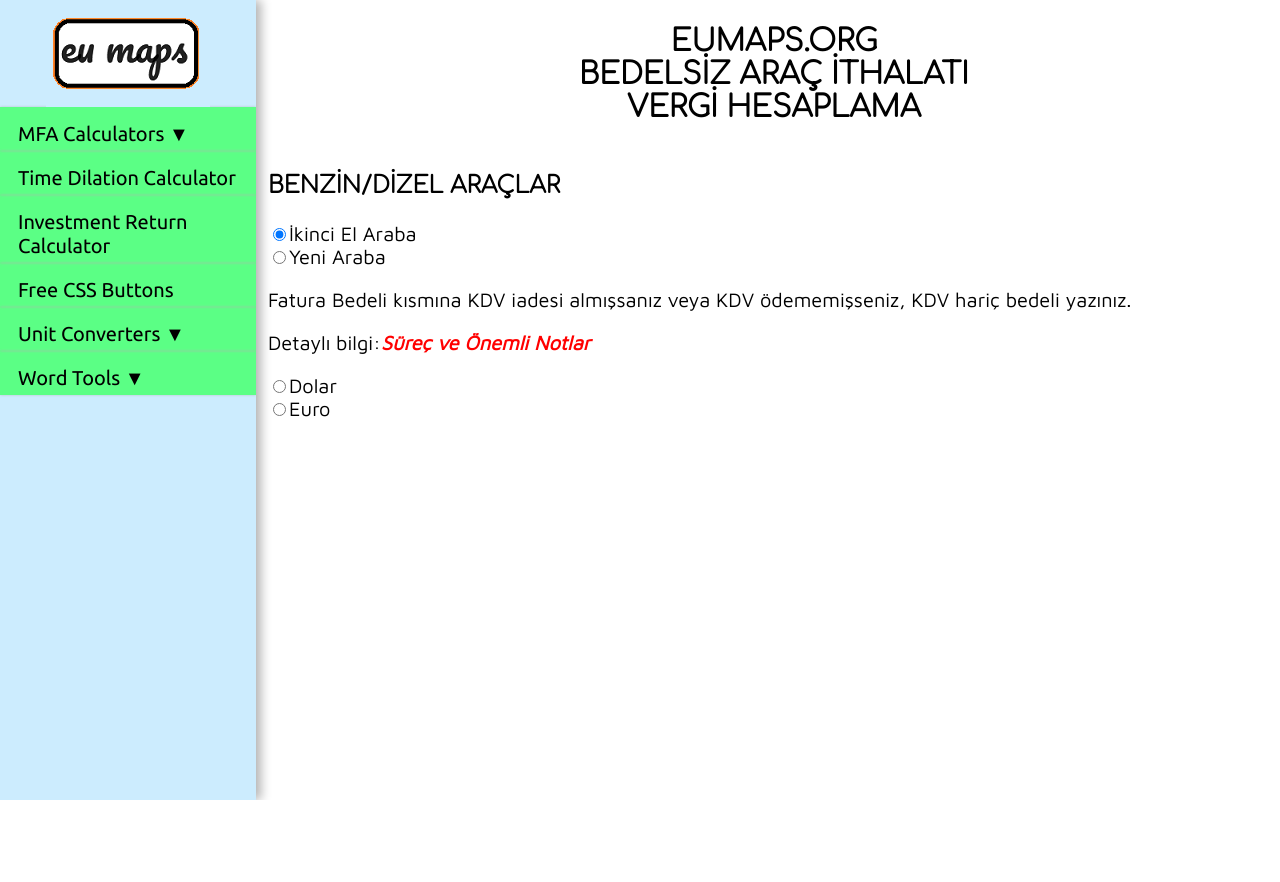
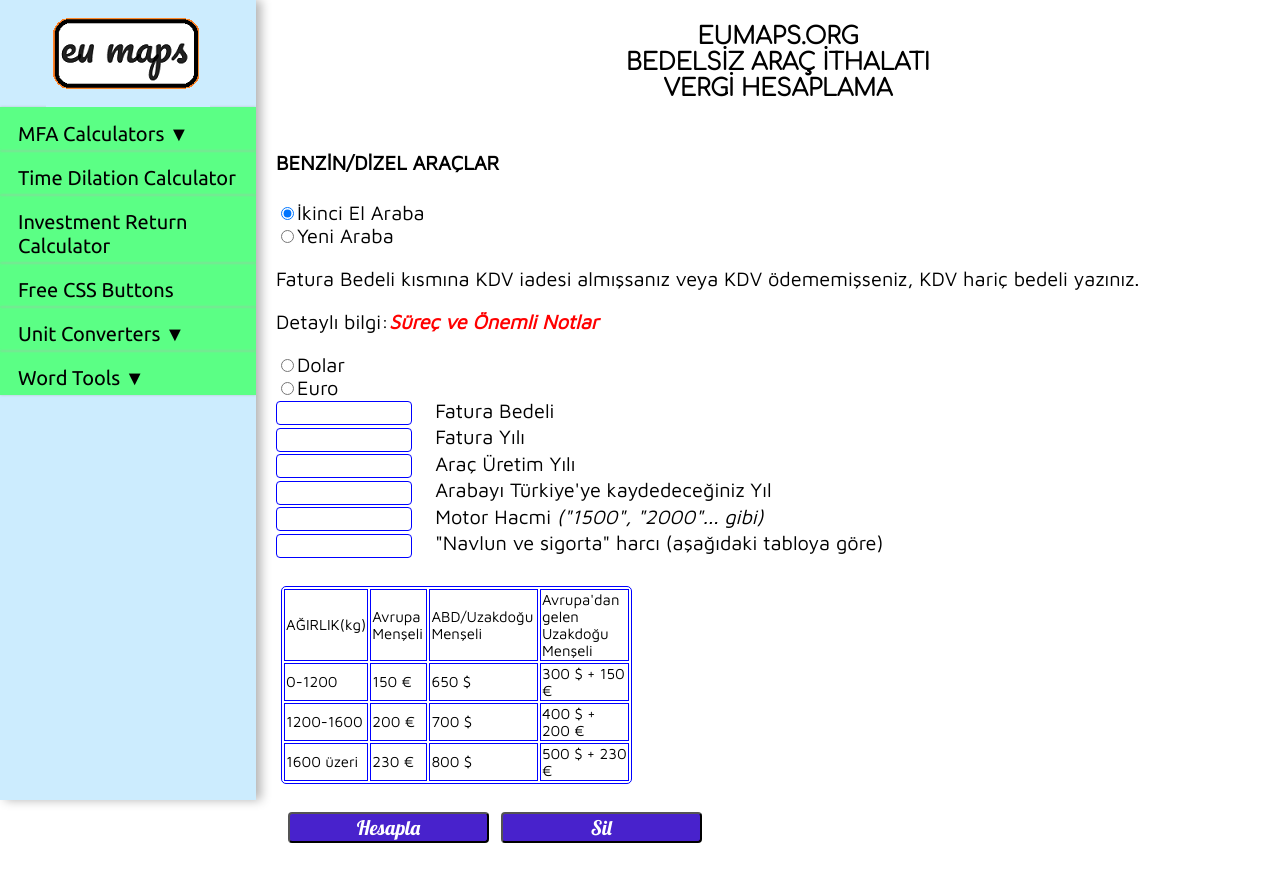
Before and after one commit to abdulhakim-altunkaya/eumaps, a React (Create React App) app in the folder client/: page /benzin-dizel-arac-gumruk-vergi-hesaplama in a window 1280 px wide. Both pictures are taken after a click on the radio button "İkinci El Araba". Shown: the top 882 px of the page. Before the commit the page ends 800 px from the top, so only its background shows below. Built offline with nearby package versions, Linux system fonts and the light colour scheme; the HTML template or start-up script is replaced by a standard one; a web font is replaced by a local one.

Commit message:
update to the customs calculation component

```diff
--- a/client/src/components/subcomponents/CustomsGasoline.js
+++ b/client/src/components/subcomponents/CustomsGasoline.js
@@ -7,24 +7,48 @@ function CustomsGasoline() {
 
   // State to track which radio button is selected
   const [selectedForm, setSelectedForm] = useState(null);
-  const [currencyRadio, setCurrencyRadio] = useState(null);
+  const [currency, setCurrency] = useState(null);
+  const [resultArea, setResultArea] = useState("");
+
+  const exchangeDollar = 34.04;
+  const exchangeEuro = 37.87;
 
   // Handle radio button changes
   const handleRadioChange = (e) => {
     setSelectedForm(e.target.value);
   };
   const handleRadioCurrency = (e) => {
-    setCurrencyRadio(e.target.value);
+    if(e.target.value === "euroRadio") {
+      setCurrency(exchangeEuro);
+    } else {
+      setCurrency(exchangeDollar);
+    }
+  }
+
+  const calculateTax = (e) => {
+    e.preventDefault(); // prevent form from refreshing page
+    const formData = new FormData(e.target);
+    const invoiceAmount2 = formData.get('invoiceAmount');
+    const invoiceYear2 = formData.get('invoiceYear');
+    const productionYear2 = formData.get('productionYear');
+    const customsRegYear2 = formData.get('customsRegYear');
+    const engineCapacity2 = formData.get('engineCapacity');
+    const navlunAmount2 = formData.get('navlunAmount');
+    setResultArea(currency*2);
+  }
+
+  const clearCarForm = () => {
+
   }
 
   return (
     <div className='customsMainArea'>
       <div className='customsMainPageTitlesArea'>
-        <h2>EUMAPS.ORG<br />
+        <h3>EUMAPS.ORG<br />
         BEDELSİZ ARAÇ İTHALATI<br />
-        VERGİ HESAPLAMA</h2>
+        VERGİ HESAPLAMA</h3>
       </div>
-      <h3>BENZİN/DİZEL ARAÇLAR</h3>
+      <h4>BENZİN/DİZEL ARAÇLAR</h4>
       <div>
         {/* Radio buttons */}
         <div>
@@ -47,32 +71,82 @@ function CustomsGasoline() {
           <label htmlFor="newCarsRadio">Yeni Araba</label>
         </div>
           {/* Conditionally render the forms based on the selected radio button */}
-          {selectedForm === 'usedCarsRadio' && (
+          {(selectedForm === 'newCarsRadio' || selectedForm === 'usedCarsRadio')  && (
             <div>
               <p>Fatura Bedeli kısmına KDV iadesi almışsanız veya KDV ödememişseniz, KDV hariç bedeli yazınız.</p>
               <p>Detaylı bilgi:
                 <span className="notesSpan" onClick={()=> navigate("/bedelsiz-arac-ithalati-onemli-notlar")}>Süreç ve
                 Önemli Notlar</span></p>
-              <form>
-                <input type="radio" id="dollarRadio" name="formSelectorCurrency" value="dollarRadio" onChange={handleRadioCurrency}/>
+              <form onSubmit={calculateTax}>
+                <input type="radio" id="dollarRadio" name="formSelectorCurrency" value="dollarRadio" onChange={handleRadioCurrency}
+                required />
                 <label htmlFor="dollarRadio">Dolar</label> <br/>
-                <input type="radio" id="euroRadio" name="formSelectorCurrency" value="euroRadio" onChange={handleRadioCurrency}/>
-                <label htmlFor="euroRadio">Euro</label>
+                <input type="radio" id="euroRadio" name="formSelectorCurrency" value="euroRadio" onChange={handleRadioCurrency}
+                required />
+                <label htmlFor="euroRadio">Euro</label> <br/>
+
+                <input className='input2' type='number' name='invoiceAmount' id='invoiceAmount'
+                  aria-label='Faturada gözüken meblağı küsürat olmadan giriniz.' min="1" max="100000000" required/> &nbsp; &nbsp;
+                <label htmlFor='invoiceAmount'>Fatura Bedeli</label> <br/>
+
+                <input className='input2' type='number' name='invoiceYear' id='invoiceYear'
+                  aria-label='Fatura yılını 4 rakam olarak giriniz.' min="2000" max="2050" required /> &nbsp; &nbsp;
+                <label htmlFor='invoiceYear'>Fatura Yılı</label> <br/>
+
+                <input className='input2' type='number' name='productionYear' id='productionYear'
+                  aria-label='Araç üretim yılını 4 rakam olarak giriniz.' min="2000" max="2050" required /> &nbsp; &nbsp;
+                <label htmlFor='productionYear'>Araç Üretim Yılı</label> <br/>
+
+                <input className='input2' type='number' name='customsRegYear' id='customsRegYear'
+                  aria-label='Arabayı Türkiyeye kaydedeceğiniz yılı 4 rakam olarak giriniz' min="2000" max="2050" required/> &nbsp; &nbsp;
+                <label htmlFor='customsRegYear'>Arabayı Türkiye'ye kaydedeceğiniz Yıl</label> <br/>
+
+                <input className='input2' type='number' name='engineCapacity' id='engineCapacity'
+                  aria-label='Motor hacmini giriniz.' min="100" max="10000" required/> &nbsp; &nbsp;
+                <label htmlFor='engineCapacity'>Motor Hacmi <i>("1500", "2000"... gibi)</i></label> <br/>
+
+                <input className='input2' type='number' name='navlunAmount' id='navlunAmount'
+                  aria-label='Aşağıdaki tabloya göre Navlun ve Sigorta harcını giriniz.' min="100" max="5000" required/> &nbsp; &nbsp;
+                <label htmlFor='navlunAmount'>"Navlun ve sigorta" harcı (aşağıdaki tabloya göre)</label> <br/> <br/>
+
+                <table className="customsTable">
+                    <tbody>
+                      <tr className="customsRow">
+                        <td>AĞIRLIK(kg)</td>
+                        <td>Avrupa Menşeli</td>
+                        <td>ABD/Uzakdoğu Menşeli</td>
+                        <td>Avrupa'dan gelen Uzakdoğu Menşeli</td>
+                      </tr>
+                      <tr className="customsRow">
+                        <td>0-1200</td>
+                        <td>150 €</td>
+                        <td>650 $</td>
+                        <td>300 $ + 150 €</td>
+                      </tr>
+                      <tr className="customsRow">
+                        <td>1200-1600</td>
+                        <td>200 €</td>
+                        <td>700 $</td>
+                        <td>400 $ + 200 €</td>
+                      </tr>
+                      <tr className="customsRow">
+                        <td>1600 üzeri</td>
+                        <td>230 €</td>
+                        <td>800 $</td>
+                        <td>500 $ + 230 €</td>
+                      </tr>
+                    </tbody>
+                  </table>
+                  <br/>
+                  <button className='button2' type="submit">Hesapla</button>
+                  <button className='button2' onClick={clearCarForm}>Sil</button>
               </form>
-            </div>
-          )}
-          {selectedForm === 'newCarsRadio' && (
-            <div>
-              <p>Fatura Bedeli kısmına KDV iadesi almışsanız veya KDV ödememişseniz, KDV hariç bedeli yazınız.</p>
-              <p>Detaylı bilgi:
-                <span className="notesSpan" onClick={()=> navigate("/bedelsiz-arac-ithalati-onemli-notlar")}>Süreç ve
-                Önemli Notlar</span></p>
-              <form>
-                <input type="radio" id="dollarRadio" name="formSelectorCurrency" value="dollarRadio" onChange={handleRadioCurrency}/>
-                <label htmlFor="dollarRadio">Dolar</label> <br/>
-                <input type="radio" id="euroRadio" name="formSelectorCurrency" value="euroRadio" onChange={handleRadioCurrency}/>
-                <label htmlFor="euroRadio">Euro</label>
-              </form>
+              <br/>
+              <p>{resultArea}</p>
+              <br/>
+              <br/>
+              <br/>
+              <br/>
             </div>
           )}
       </div>
--- a/client/src/styles/car.css
+++ b/client/src/styles/car.css
@@ -15,7 +15,7 @@
 .customsMainArea {
     display: flex;
     flex-direction: column;
-    margin-left: 12px;
+    margin-left: 20px;
     font-family: "Maven Pro", 'Trebuchet MS', sans-serif;
 }
 .customsMainArea h1, h2, h3 {
@@ -36,10 +36,14 @@
     font-family: "Lobster";
     font-size: 20px;
     width: 20%;
-    background: #8842d5;
+    background: #4822cc;
     border-radius: 4px;
     color: white;
     user-select: none;
+    cursor: pointer;
+}
+.button2 {
+    margin-left: 12px;
 }
 
 .notesSpan {
@@ -48,3 +52,51 @@
     font-weight: bold;
     cursor: pointer;
 }
+
+
+
+/*<input className="inputFields" />*/
+.inputFields {
+    height: 27px;
+    width: 130px;
+    margin-left: 12px;
+    border-radius: 5px;
+}
+.inputFields:focus {
+    background-color: lightsalmon;
+    color:black;
+}
+/* Chrome, Safari, Edge, Opera */
+    input::-webkit-outer-spin-button,
+    input::-webkit-inner-spin-button {
+    -webkit-appearance: none;
+    margin: 0;
+}
+    /* Firefox */
+input[type=number] {
+    -moz-appearance: textfield;
+}
+
+.input2 {
+    border: solid 1px blue;
+    height: 20px;
+    width: 130px;
+    border-radius: 4px;
+}
+.input2:focus {
+    background-color: lightsalmon;
+    color:black;
+    outline: none;
+}
+
+.customsTable {
+    width: 35%;
+    margin: 5px;
+    border: 1px solid blue;
+    border-radius: 5px;
+    font-size: 15px;
+    font-family: "Maven Pro";
+  }
+  .customsRow td {
+    border: 1px solid blue;
+  }
```
